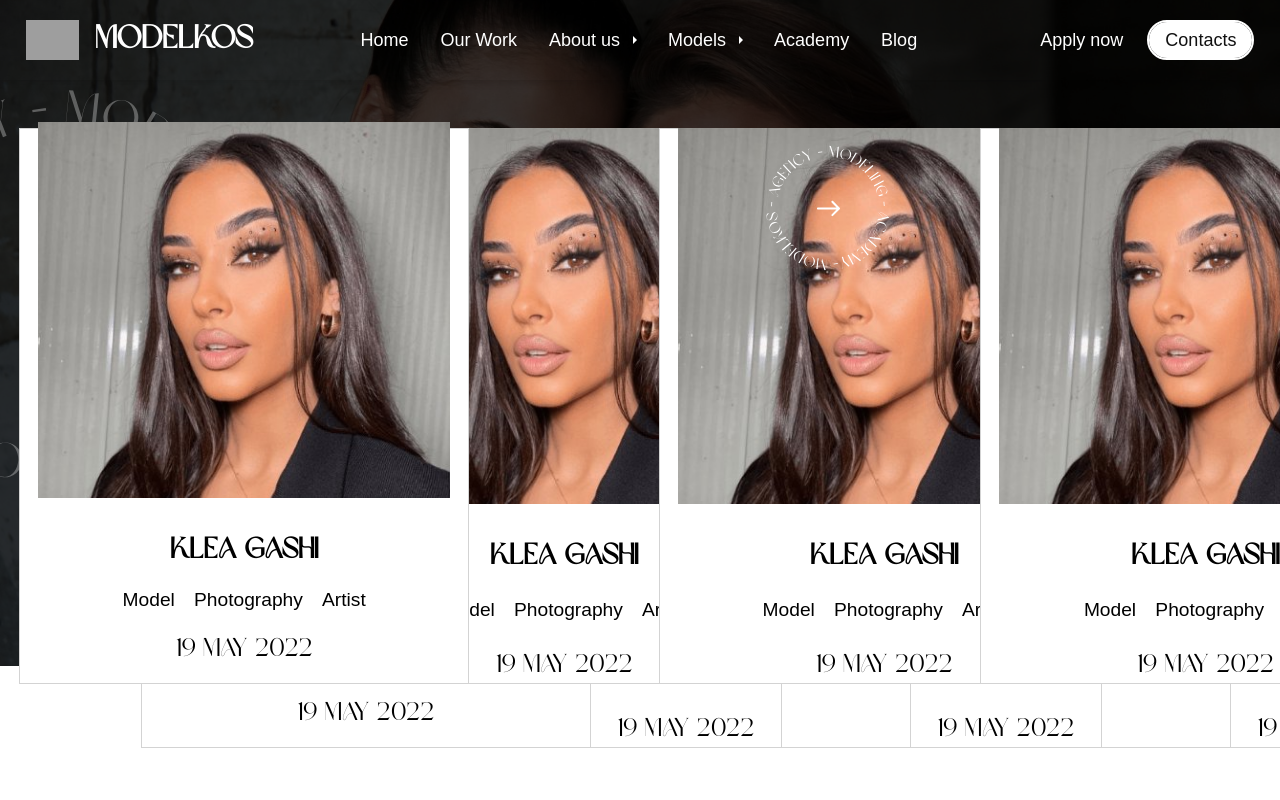
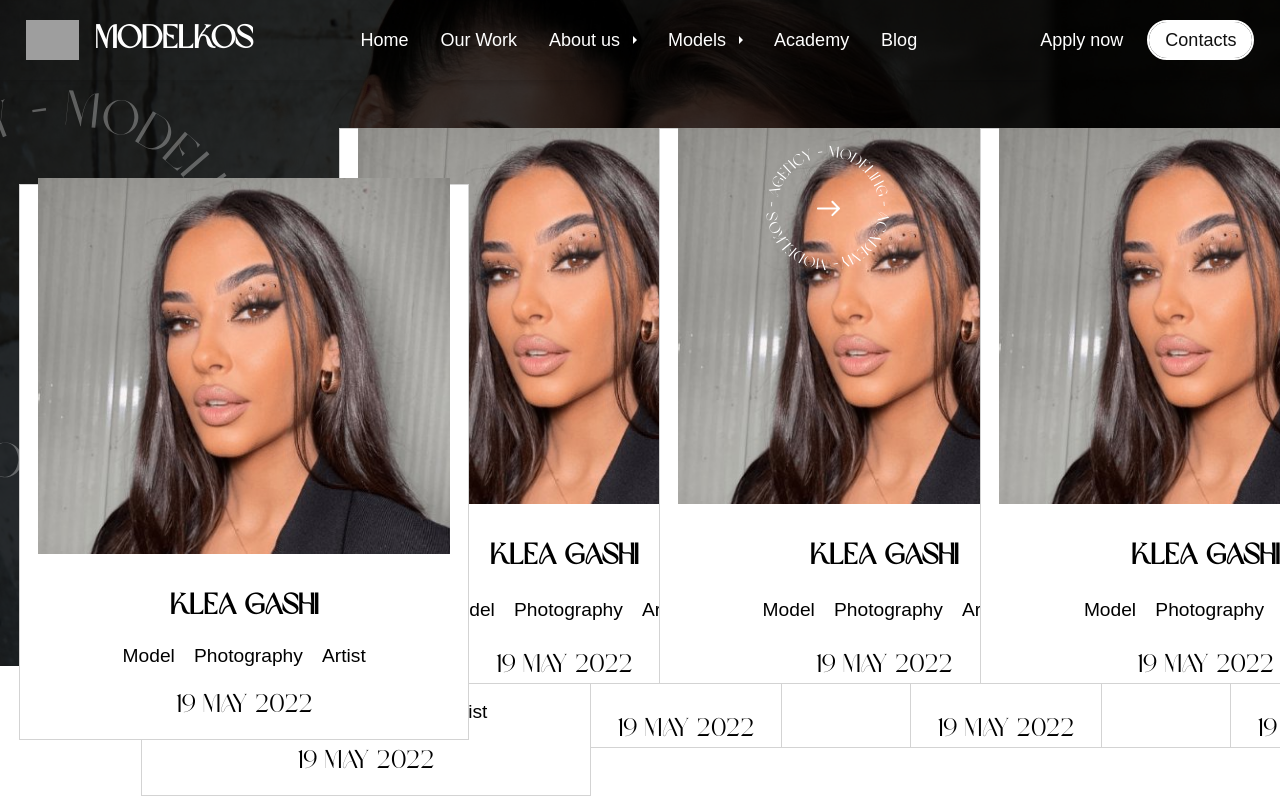
Before and after one commit to erandiiii/new-repo, a React (Vite) app: page / in a window 1280 px wide. Shown: the top 800 px of the page. Built offline with nearby package versions, Linux system fonts and the light colour scheme; grey boxes are pictures that could not be loaded.

Commit message:
Update AboutUs.scss

```diff
--- a/src/components/aboutus/AboutUs.scss
+++ b/src/components/aboutus/AboutUs.scss
@@ -206,7 +206,7 @@
             flex-wrap: wrap;
             flex-direction: row;
             background-color: white;
-            top: 16%;
+            top: 23%;
             left: 1.5%;
             z-index: 4;
             width: 28rem;
@@ -227,7 +227,7 @@
             display: flex;
             flex-wrap: wrap;
             flex-direction: row;
-            top: 24%;
+            top: 30%;
             left: 11%;
 
             width: 28rem;
```
